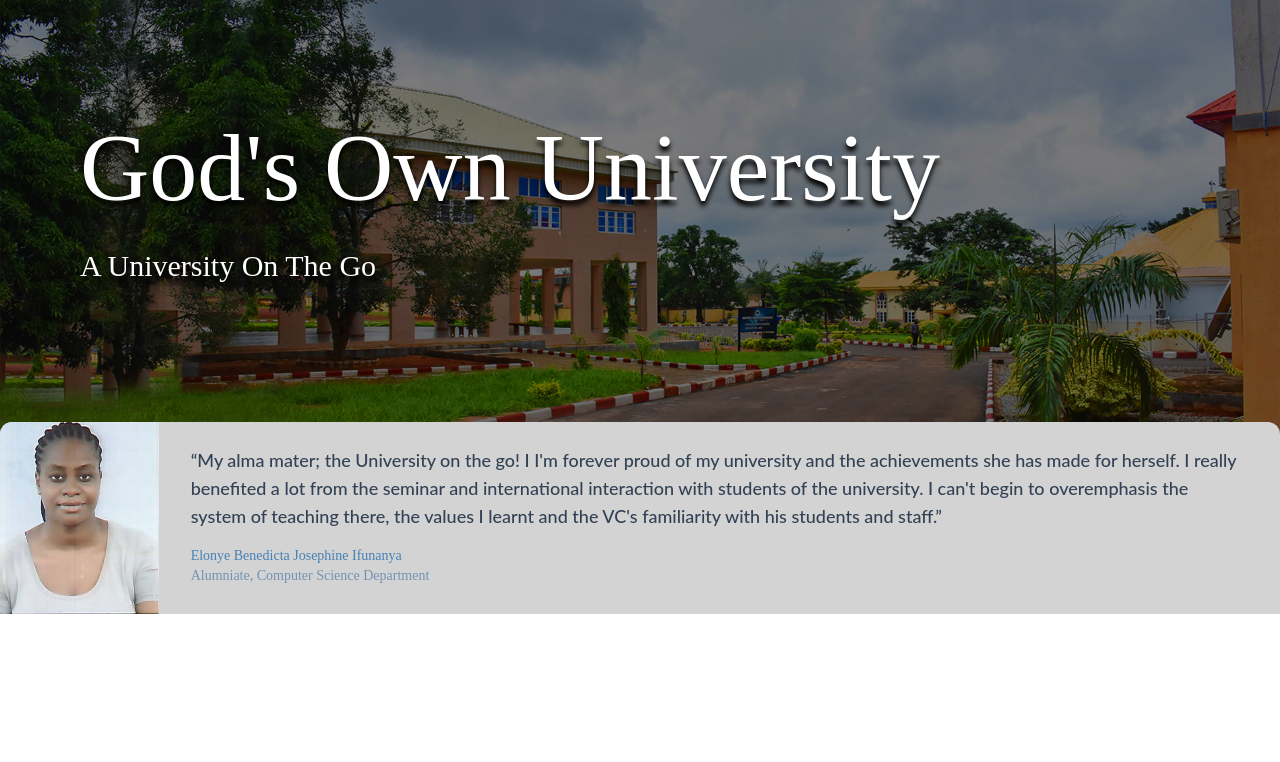
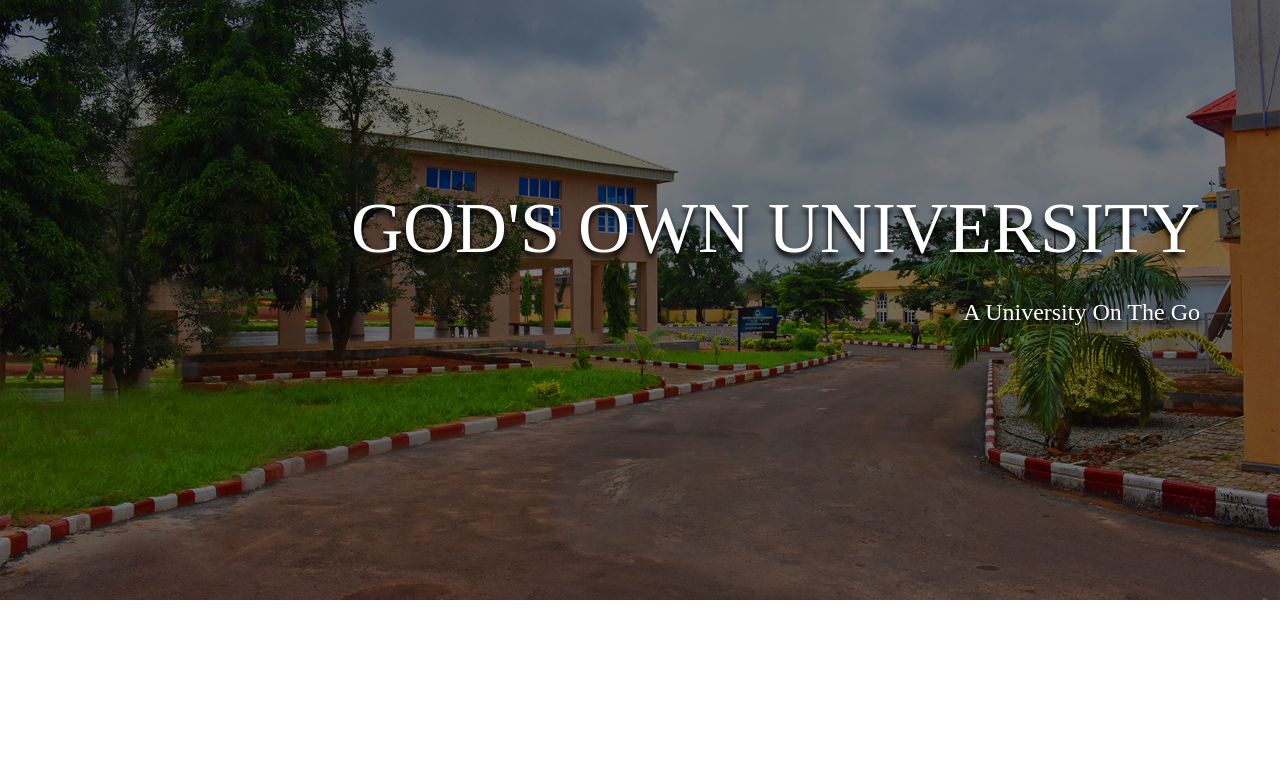
Before and after one commit to PhantomMiles/gouni, a PHP site: page / in a window 1280 px wide. Shown: the part 82-844 px from the top of the page. Run offline with PHP 8.4, Linux system fonts and the light colour scheme; some libraries are stand-ins or nearby versions.

Commit message:
first commit

```diff
--- a/css/main.css
+++ b/css/main.css
@@ -992,6 +992,11 @@ video {
   padding-bottom: 6rem;
 }
 
+.py-20 {
+  padding-top: 5rem;
+  padding-bottom: 5rem;
+}
+
 .px-5 {
   padding-left: 1.25rem;
   padding-right: 1.25rem;
@@ -1040,11 +1045,6 @@ video {
 
 .text-5xl {
   font-size: 3rem;
-  line-height: 1;
-}
-
-.text-6xl {
-  font-size: 3.75rem;
   line-height: 1;
 }
 
@@ -1241,10 +1241,6 @@ h5 {
 
 #t-1{
   text-shadow: 0px 5px 5px black;
-}
-
-#tst-1{
-  margin-top: 130px;
 }
 
 #cp_link{
@@ -1865,6 +1861,10 @@ h1
     text-align: left;
   }
 
+  .md\:text-right {
+    text-align: right;
+  }
+
   .md\:text-5xl {
     font-size: 3rem;
     line-height: 1;
@@ -1880,8 +1880,13 @@ h1
     line-height: 1.75rem;
   }
 
-  .md\:text-8xl {
-    font-size: 6rem;
+  .md\:text-7xl {
+    font-size: 4.5rem;
     line-height: 1;
   }
-}
+
+  .md\:text-2xl {
+    font-size: 1.5rem;
+    line-height: 2rem;
+  }
+}
--- a/index.html
+++ b/index.html
@@ -63,11 +63,11 @@
         </div>
     </nav>
     <div id="slide" class="w-full mx-auto py-26 flex flex-col px-auto space-y-20 md:space-y-10">
-        <div id="t-1" class="text-center md:text-left py-2 md:px-20 space-y-8">
-            <h1 class="text-6xl text-white md:text-8xl mt-20 md:mt-28">God's Own University</h1>
-            <h5 class="text-xl text-white md:text-3xl">A University On The Go</h5>
+        <div id="t-1" class="text-center md:text-right py-20 md:px-20 space-y-8">
+            <h1 class="text-5xl text-white md:text-7xl mt-20 md:mt-28">GOD'S OWN UNIVERSITY</h1>
+            <h5 class="text-xl text-white md:text-2xl">A University On The Go</h5>
         </div>
-        <div id="tst-1" class="w-[300px] mx-auto h-[380px] md:w-full md:h-[192px] md:flex bg-lightGray rounded-xl p-8 md:rounded-br-none md:rounded-bl-none md:p-0 md:space-y-2 md:block">
+        <!-- <div id="tst-1" class="w-[300px] mx-auto h-[380px] md:w-full md:h-[192px] md:flex bg-lightGray rounded-xl p-8 md:rounded-br-none md:rounded-bl-none md:p-0 md:space-y-2 md:block">
             <img class="w-20 h-20 md:w-48 md:h-48 md:rounded-tl-xl md:rounded-tr-none md:rounded-br-none md:rounded-bl-none rounded-full -mt-20 md:mt-0 mx-auto md:mx-0" src="img/Josephine.jpg" alt="" width="384" height="512">
             <div class="pt-4 md:px-8 md:-pt-80 text-center md:text-left space-y-4">
                 <blockquote>
@@ -84,7 +84,7 @@
                     </div>
                 </figcaption>
             </div>
-        </div>
+        </div> -->
     </div>
     <!-- addmission Section -->
     <section id="admission">
--- a/input.css
+++ b/input.css
@@ -133,10 +133,6 @@ h5 {
 
 #t-1{
     text-shadow: 0px 5px 5px black;
-}
-
-#tst-1{
-    margin-top: 130px;
 }
 
 #cp_link{
```
